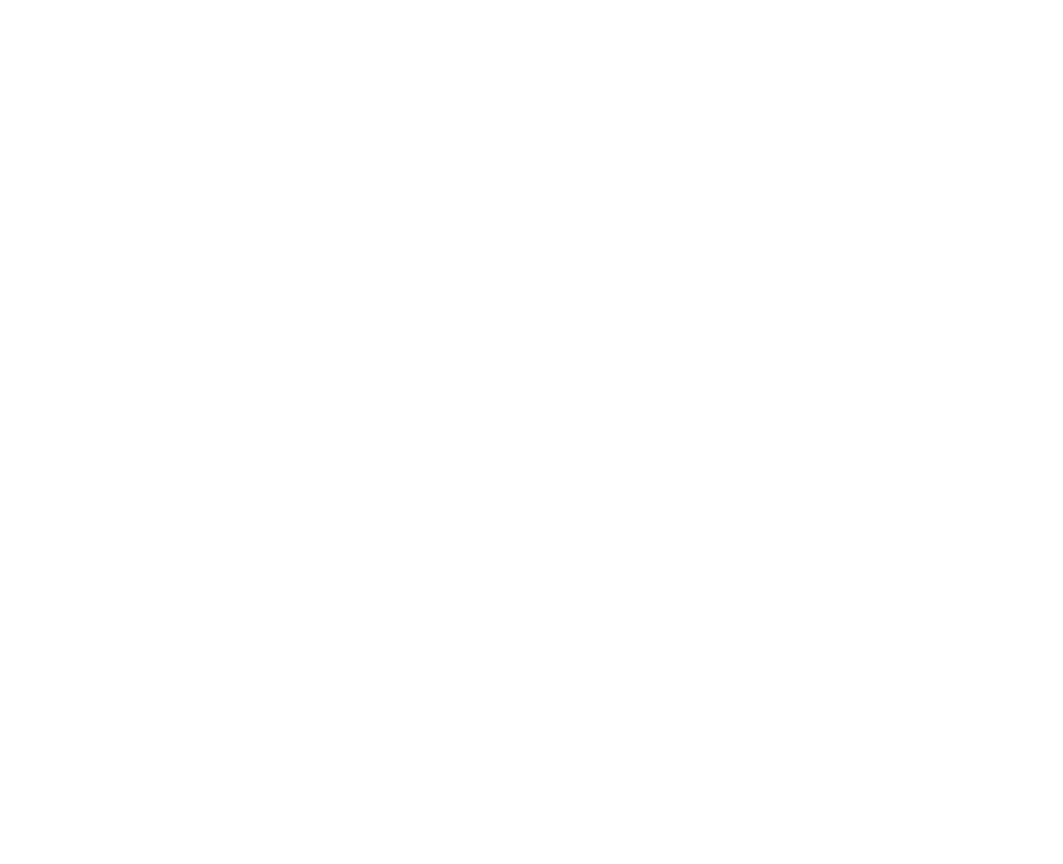
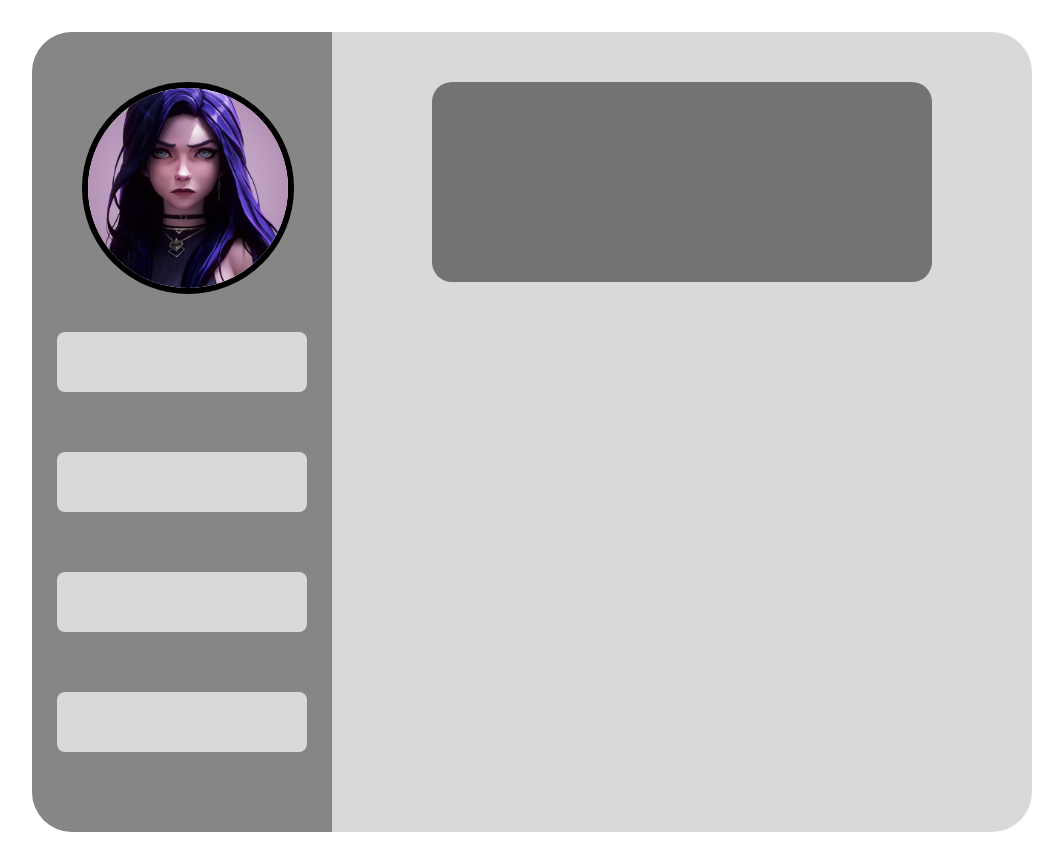
Before and after one commit to sunpixel/7ADH89B, a React (Vite) app in the folder React-app/: page /profile in a window 1280 px wide. Shown: the whole page, without its empty margins (108-1171 px from the left). Before the commit the page ends 800 px from the top, so only its background shows below. Built offline with nearby package versions, Linux system fonts and the light colour scheme.

Commit message:
Profile card added
not finished yet

```diff
--- a/React-app/src/pages/profile.css
+++ b/React-app/src/pages/profile.css
@@ -4,4 +4,57 @@
     flex-shrink: 0;
     border-radius: 40px;
     background: #D9D9D9;
+    position: relative;
 }
+
+.Image {
+    width: 200px;
+    height: 200px;
+    flex-shrink: 0;
+    border-radius: 200px;
+    border: 6px solid #000;
+    background: #FFF;
+    position: absolute;
+    top: 50px;
+    left: 50px;
+}
+
+.rectangle-16 {
+    width: 300px;
+    height: 800px;
+    flex-shrink: 0;
+    border-radius: 40px 0px 0px 40px;
+    background: #868686;
+}
+
+.info_Container {
+    display: flex;
+    flex-direction: column;
+    align-items: center;
+    justify-content: space-evenly;
+}
+
+.rectangle-17 {
+    width: 250px;
+    height: 60px;
+    flex-shrink: 0;
+    border-radius: 8px;
+    background: #D9D9D9;
+    margin-top: 60px;
+}
+
+.rectangle-17:first-of-type {
+    margin-block-start: 300px;
+}
+
+.rect {
+    width: 500px;
+    height: 200px;
+    flex-shrink: 0;
+    border-radius: 20px;
+    background: #737373;
+    margin-left: 400px;
+    margin-top: -750px;
+    position: absolute;
+    z-index: 1;
+}
--- a/React-app/src/pages/profile.jsx
+++ b/React-app/src/pages/profile.jsx
@@ -1,10 +1,24 @@
 import './profile.css'
+import img from '../assets/IMG_1857.jpg'
 
 
 function profile(){
-    <div>
-        Lol
-    </div>
+    return (
+        <div className="Pro_card">
+            <div className='Image'>
+                <img src={img} alt="" style={{ objectFit: 'cover', width: '100%', height: '100%', borderRadius: '50%' }} />
+            </div>
+            <div className='rectangle-16'>
+                <div className='info_Container'>
+                    <div className='rectangle-17'></div>
+                    <div className='rectangle-17'></div>
+                    <div className='rectangle-17'></div>
+                    <div className='rectangle-17'></div>
+                </div>
+            </div>
+            <div className='rect'></div>
+        </div>
+    );
 }
 
 
```
Also changed, not shown: React-app/src/assets/IMG_1857.jpg (added).
